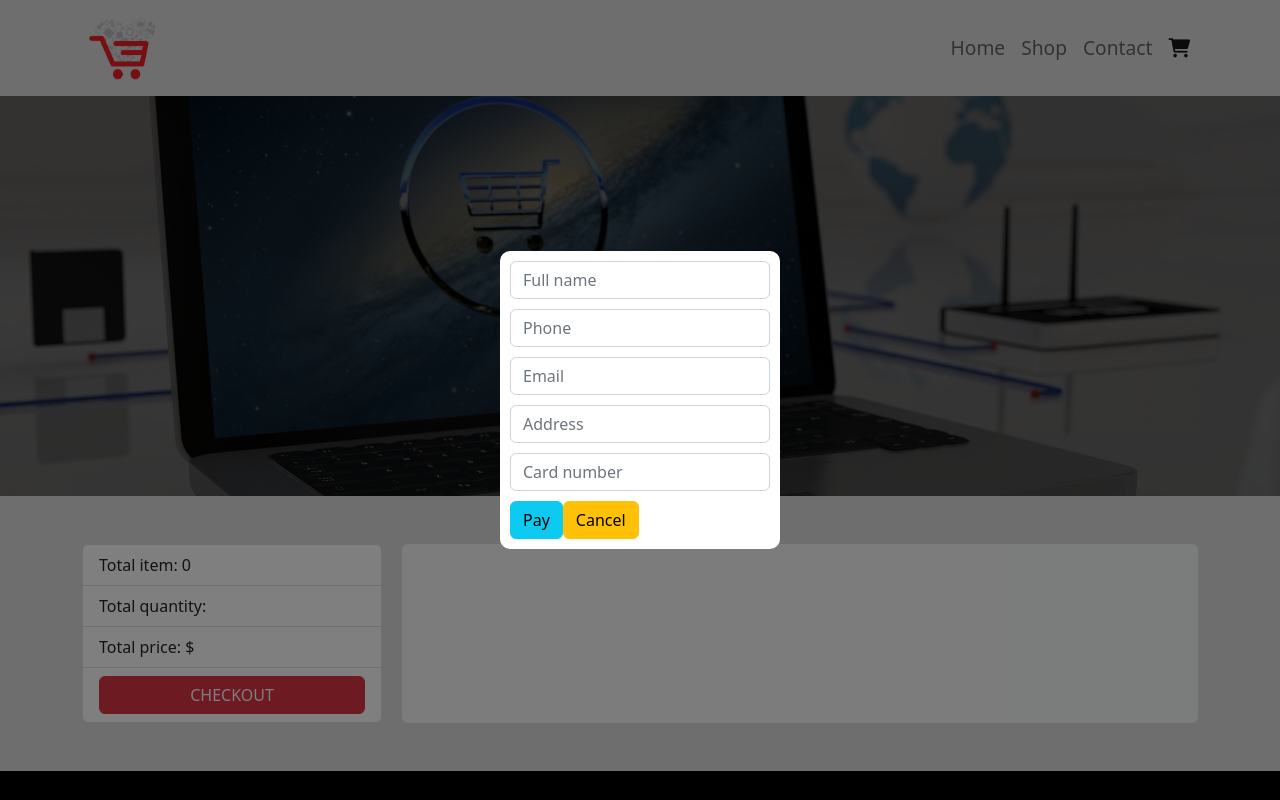
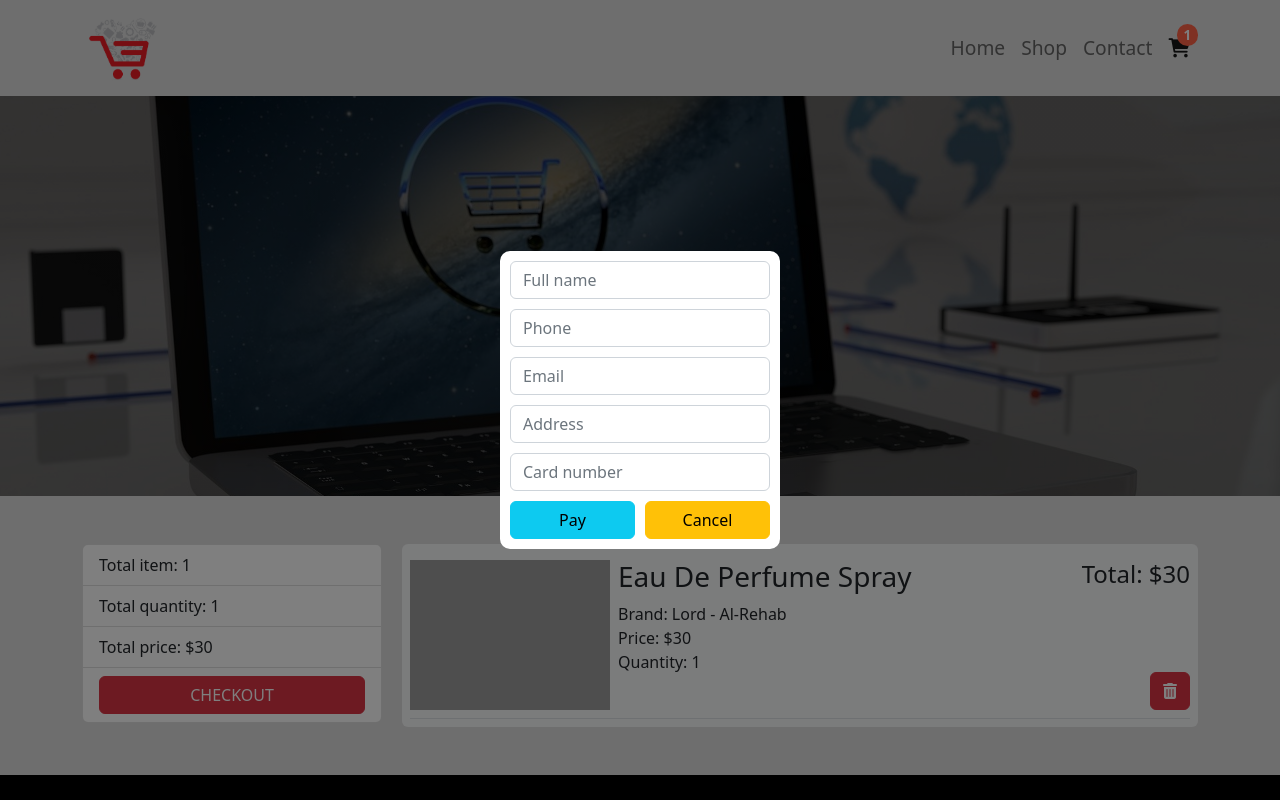
Before and after one commit to zile028/e-shop-react, a React (Create React App) app: page /cart in a window 1280 px wide. Both pictures are taken after a click on the button "CHECKOUT". Shown: the top 800 px of the page. Built offline with nearby package versions, Linux system fonts and the light colour scheme; grey boxes are pictures that could not be loaded.

Commit message:
checkout

```diff
--- a/src/App.js
+++ b/src/App.js
@@ -10,7 +10,29 @@ import CartPage from "./pages/CartPage";
 import ContactPage from "./pages/ContactPage";
 
 function App() {
-  const [cart, setCart] = useState([]);
+  const [cart, setCart] = useState([
+    {
+      id: 15,
+      title: "Eau De Perfume Spray",
+      description:
+        "Genuine  Al-Rehab spray perfume from UAE/Saudi Arabia/Yemen High Quality",
+      price: 30,
+      discountPercentage: 10.99,
+      rating: 4.7,
+      stock: 105,
+      brand: "Lord - Al-Rehab",
+      category: "fragrances",
+      thumbnail: "https://dummyjson.com/image/i/products/15/thumbnail.jpg",
+      images: [
+        "https://dummyjson.com/image/i/products/15/1.jpg",
+        "https://dummyjson.com/image/i/products/15/2.jpg",
+        "https://dummyjson.com/image/i/products/15/3.jpg",
+        "https://dummyjson.com/image/i/products/15/4.jpg",
+        "https://dummyjson.com/image/i/products/15/thumbnail.jpg",
+      ],
+      count: 1,
+    },
+  ]);
   const redirect = useNavigate();
 
   useEffect(() => {
@@ -24,7 +46,6 @@ function App() {
       itemCartIndex = index;
       return el.id === product.id;
     });
-
     if (checkCart) {
       copyCart[itemCartIndex].count++;
     } else {
@@ -38,13 +59,16 @@ function App() {
     let tempCart = [...cart];
     if (tempCart[index].count < 2) {
       tempCart.splice(index, 1);
-      redirect("/shop");
     } else {
       tempCart[index].count--;
     }
 
+    tempCart.length === 0 && redirect("/shop");
+
     setCart(tempCart);
   };
+
+  const clearCart = () => setCart([]);
 
   return (
     <>
@@ -58,7 +82,13 @@ function App() {
         />
         <Route
           path="/cart"
-          element={<CartPage cart={cart} removeFromCart={removeFromCart} />}
+          element={
+            <CartPage
+              cart={cart}
+              removeFromCart={removeFromCart}
+              clearCart={clearCart}
+            />
+          }
         />
         <Route path="/contact" element={<ContactPage />} />
       </Routes>
--- a/src/component/CartProduct.js
+++ b/src/component/CartProduct.js
@@ -1,4 +1,5 @@
 import React from "react";
+import { Link } from "react-router-dom";
 
 function CartProduct({ product, removeFromCart, index }) {
   return (
--- a/src/component/Checkout.js
+++ b/src/component/Checkout.js
@@ -1,6 +1,7 @@
 import React, { useState } from "react";
+import { useNavigate } from "react-router-dom";
 
-function Checkout({ setShowCheckout }) {
+function Checkout({ setShowCheckout, clearCart }) {
   const [userData, setUserData] = useState({
     fullName: "",
     phone: "",
@@ -8,20 +9,43 @@ function Checkout({ setShowCheckout }) {
     email: "",
     cardNumber: "",
   });
+  const [isValid, setIsValid] = useState(true);
+  const [isFinish, setIsFinish] = useState(false);
+  const redirect = useNavigate();
+
   const onInputHandler = (e) => {
     let copyUserData = { ...userData };
     copyUserData[e.target.name] = e.target.value;
     setUserData(copyUserData);
   };
 
+  const validateData = () => {
+    if (
+      !userData.fullName ||
+      !userData.phone ||
+      !userData.address ||
+      !userData.email ||
+      !userData.cardNumber
+    ) {
+      setIsValid(false);
+    } else {
+      setIsValid(true);
+      setIsFinish(true);
+      setTimeout(() => {
+        setShowCheckout(false);
+        clearCart();
+        redirect("/");
+      }, 2000);
+    }
+  };
+
   const onButtonHandler = (e) => {
     switch (e.target.name) {
       case "pay":
-        console.log("Pay");
+        validateData();
         break;
       case "cancel":
         setShowCheckout(false);
-
         break;
       default:
         return;
@@ -30,6 +54,9 @@ function Checkout({ setShowCheckout }) {
 
   return (
     <div className="checkout-wraper">
+      {isFinish ? (
+        <div className="alert alert-success">Successfully!</div>
+      ) : (
         <form>
           <input
             type="text"
@@ -76,17 +103,29 @@ function Checkout({ setShowCheckout }) {
             value={userData.cardNumber}
           />
 
-        <button className="btn btn-info" name="pay" onClick={onButtonHandler}>
+          <button
+            type="button"
+            className="btn btn-info"
+            name="pay"
+            onClick={onButtonHandler}
+          >
             Pay
           </button>
           <button
+            type="button"
             className="btn btn-warning"
             name="cancel"
             onClick={onButtonHandler}
           >
             Cancel
           </button>
+          {!isValid ? (
+            <p className="w-100 bg-danger bg-opacity-50 text-center rounded-2 py-2 m-0">
+              All fields are required!
+            </p>
+          ) : null}
         </form>
+      )}
     </div>
   );
 }
--- a/src/index.scss
+++ b/src/index.scss
@@ -190,13 +190,48 @@ footer {
   width: 100vw;
   background-color: rgba(#000, 0.5);
   z-index: 2;
+  overflow: hidden;
   form {
+    display: flex;
+    flex-wrap: wrap;
     background-color: #ffff;
     border-radius: 10px;
     padding: 10px;
     width: 280px;
+    gap: 10px;
+    position: relative;
+    left: 100%;
+
+    transform-origin: left bottom;
+    animation-name: from-left;
+    animation-duration: 1s;
+    animation-timing-function: linear;
+    animation-fill-mode: forwards;
+
     input {
-      margin-bottom: 10px;
+      width: 100%;
+    }
+    button {
+      flex: 1;
+    }
+  }
+
+  @keyframes from-left {
+    0% {
+      left: 100%;
+      transform: skewX(-20deg);
+    }
+    90% {
+      left: -2%;
+      transform: skewX(-20deg);
+    }
+    95% {
+      transform: skewX(-20deg);
+      left: 2%;
+    }
+    100% {
+      left: 0;
+      transform: skewX(0deg);
     }
   }
 }
--- a/src/pages/CartPage.js
+++ b/src/pages/CartPage.js
@@ -1,15 +1,18 @@
 import React, { useEffect, useState } from "react";
+import { useNavigate } from "react-router-dom";
 import CartProduct from "../component/CartProduct";
 import Checkout from "../component/Checkout";
 import Header from "../component/Header";
 
 const intitialTotal = { price: null, item: null, quantity: null };
 
-function CartPage({ cart, removeFromCart }) {
+function CartPage({ cart, removeFromCart, clearCart }) {
   const [total, setTotal] = useState(intitialTotal);
   const [showCheckout, setShowCheckout] = useState(false);
+  const redirect = useNavigate();
 
   useEffect(() => {
+    cart.length === 0 && redirect("/shop");
     let tempTotal = { ...intitialTotal };
     cart.forEach((el) => {
       tempTotal.price += el.price * el.count;
@@ -34,7 +37,9 @@ function CartPage({ cart, removeFromCart }) {
 
   return (
     <>
-      {showCheckout && <Checkout setShowCheckout={setShowCheckout} />}
+      {showCheckout && (
+        <Checkout setShowCheckout={setShowCheckout} clearCart={clearCart} />
+      )}
       <Header title={"my cart"} />
       <section className="cart-page container py-5">
         <aside>
```
Also changed, not shown: src/pages/ContactPage.js (renamed from src/pages/ContactPage.jsx). Lines whose indentation alone changed are shown as unchanged.
